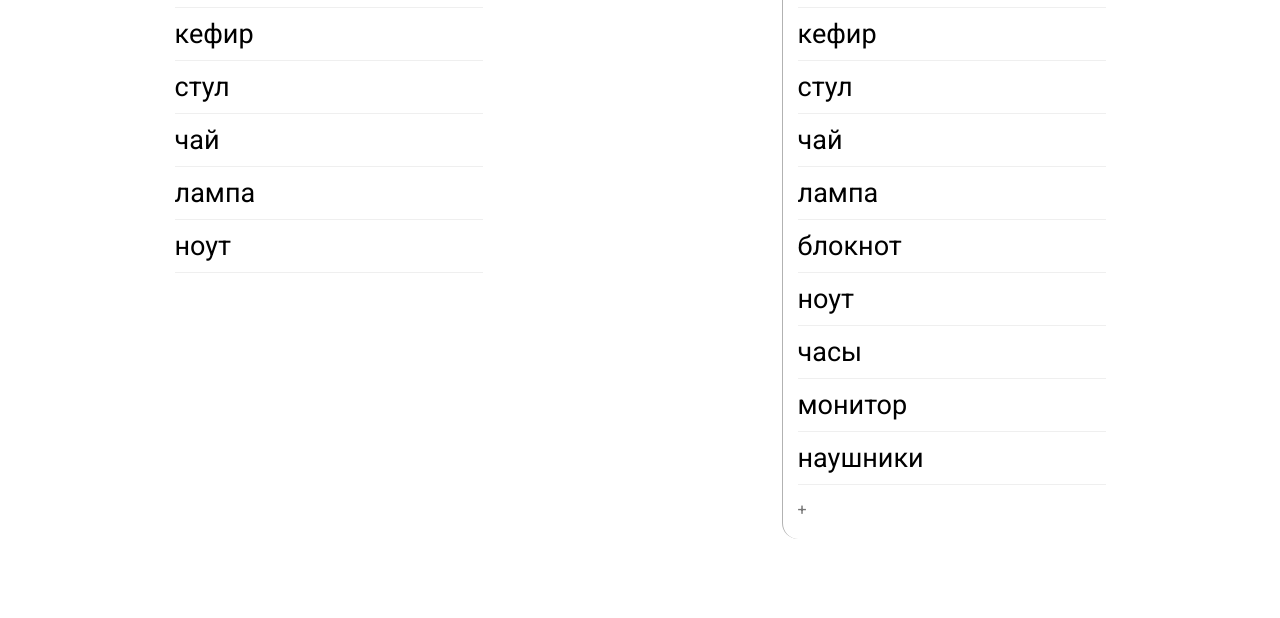
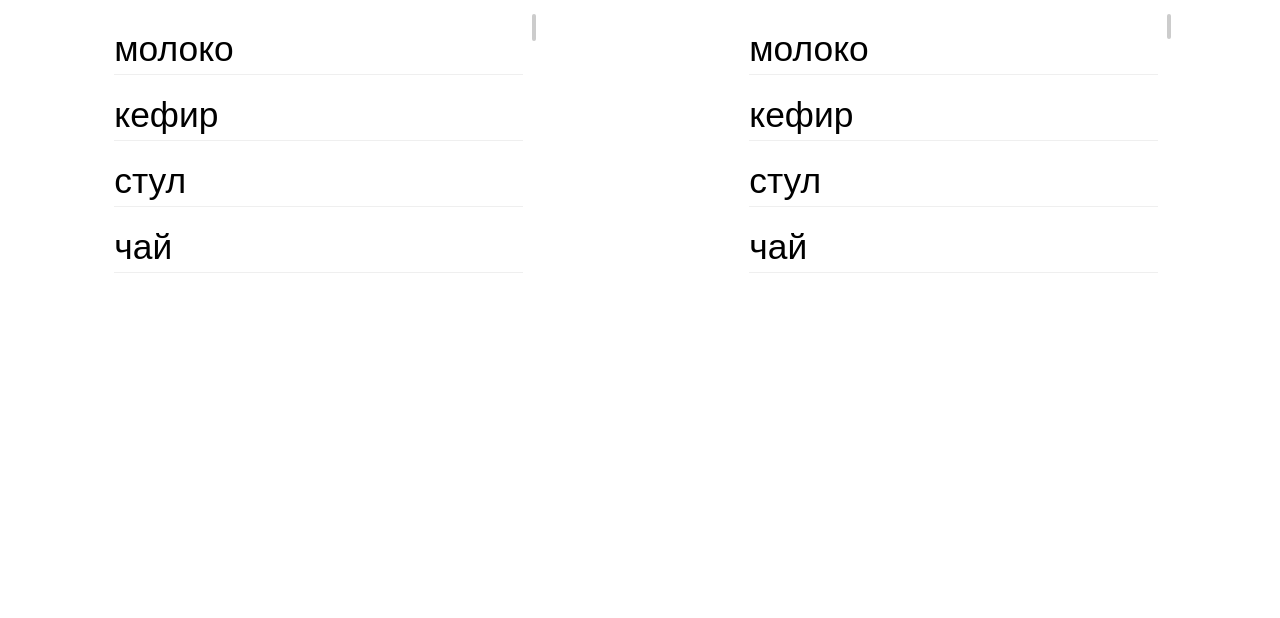
Before and after one commit to MaxBasharin/list-comparison, a plain HTML site: page index.html in a window 1280 px wide. Shown: the part 182-800 px from the top of the page. Drawn offline with Linux system fonts and the light colour scheme.

Commit message:
добавил ползунок скролла

```diff
--- a/index.html
+++ b/index.html
@@ -6,35 +6,18 @@
 		<meta http-equiv="X-UA-Compatible" content="IE=edge">
 		<meta name="viewport" content="width=device-width, initial-scale=1.0">
 		<title>list-comparison</title>
-		<link rel="stylesheet" href="./reset.css">
 		<link rel="stylesheet" href="./style.css">
 	</head>
 
 	<body>
-		<div class="page">
-			<header class="header">
+
+		<div class="wrap">
+			<div class="flex">
 				<div class="container">
-					<div class="header__inner">
-						<h2 class="title">people 1</h2>
-						<h2 class="title">people 2</h2>
-					</div>
-				</div>
-			</header>
-			<div class="wrapper">
-				<div class="container">
-					<div class="wrapper__inner">
-						<div class="block__content">
-							<ul class="category__list">
-								<li><input type="text" id="" value="молоко"></li>
-								<li><input type="text" id="" value="кефир"></li>
-								<li><input type="text" id="" value="стул"></li>
-								<li><input type="text" id="" value="чай"></li>
-								<li><input type="text" id="" value="лампа"></li>
-								<li><input type="text" id="" value="ноут"></li>
-							</ul>
-						</div>
-						<div class="block__content">
-							<ul class="category__list">
+					<h2 class="title">people 1</h2>
+					<div class="viewport">
+						<div class="content-box">
+							<ul class="content-list">
 								<li><input type="text" id="" value="молоко"></li>
 								<li><input type="text" id="" value="кефир"></li>
 								<li><input type="text" id="" value="стул"></li>
@@ -45,16 +28,119 @@
 								<li><input type="text" id="" value="часы"></li>
 								<li><input type="text" id="" value="монитор"></li>
 								<li><input type="text" id="" value="наушники"></li>
+								<li><input type="text" id="" value="молоко"></li>
+								<li><input type="text" id="" value="кефир"></li>
+								<li><input type="text" id="" value="стул"></li>
+								<li><input type="text" id="" value="чай"></li>
+								<li><input type="text" id="" value="лампа"></li>
+								<li><input type="text" id="" value="блокнот"></li>
+								<li><input type="text" id="" value="ноут"></li>
+								<li><input type="text" id="" value="часы"></li>
+								<li><input type="text" id="" value="монитор"></li>
+								<li><input type="text" id="" value="наушники"></li>
+								<li><input type="text" id="" value="молоко"></li>
+								<li><input type="text" id="" value="кефир"></li>
+								<li><input type="text" id="" value="стул"></li>
+								<li><input type="text" id="" value="чай"></li>
+								<li><input type="text" id="" value="лампа"></li>
+								<li><input type="text" id="" value="блокнот"></li>
+								<li><input type="text" id="" value="ноут"></li>
+								<li><input type="text" id="" value="часы"></li>
+								<li><input type="text" id="" value="монитор"></li>
+								<li><input type="text" id="" value="наушники"></li>
+								<li><input type="text" id="" value="молоко"></li>
+								<li><input type="text" id="" value="кефир"></li>
+								<li><input type="text" id="" value="стул"></li>
+								<li><input type="text" id="" value="чай"></li>
+								<li><input type="text" id="" value="лампа"></li>
+								<li><input type="text" id="" value="блокнот"></li>
+								<li><input type="text" id="" value="ноут"></li>
+								<li><input type="text" id="" value="часы"></li>
+								<li><input type="text" id="" value="монитор"></li>
+								<li><input type="text" id="" value="наушники"></li>
+
 							</ul>
-							<form class="list__item">
-								<input type="text" placeholder="+" id="new">
-							</form>
+
+
 						</div>
+					</div>
+				</div>
 
+				<div class="container">
+					<h2 class="title">people 2</h2>
+					<div class="viewport">
+						<div class="content-box">
+							<ul class="content-list">
+								<li><input type="text" id="" value="молоко"></li>
+								<li><input type="text" id="" value="кефир"></li>
+								<li><input type="text" id="" value="стул"></li>
+								<li><input type="text" id="" value="чай"></li>
+								<li><input type="text" id="" value="лампа"></li>
+								<li><input type="text" id="" value="блокнот"></li>
+								<li><input type="text" id="" value="ноут"></li>
+								<li><input type="text" id="" value="часы"></li>
+								<li><input type="text" id="" value="монитор"></li>
+								<li><input type="text" id="" value="наушники"></li>
+								<li><input type="text" id="" value="молоко"></li>
+								<li><input type="text" id="" value="кефир"></li>
+								<li><input type="text" id="" value="стул"></li>
+								<li><input type="text" id="" value="чай"></li>
+								<li><input type="text" id="" value="лампа"></li>
+								<li><input type="text" id="" value="блокнот"></li>
+								<li><input type="text" id="" value="ноут"></li>
+								<li><input type="text" id="" value="часы"></li>
+								<li><input type="text" id="" value="монитор"></li>
+								<li><input type="text" id="" value="наушники"></li>
+								<li><input type="text" id="" value="молоко"></li>
+								<li><input type="text" id="" value="кефир"></li>
+								<li><input type="text" id="" value="стул"></li>
+								<li><input type="text" id="" value="чай"></li>
+								<li><input type="text" id="" value="лампа"></li>
+								<li><input type="text" id="" value="блокнот"></li>
+								<li><input type="text" id="" value="ноут"></li>
+								<li><input type="text" id="" value="часы"></li>
+								<li><input type="text" id="" value="монитор"></li>
+								<li><input type="text" id="" value="наушники"></li>
+								<li><input type="text" id="" value="молоко"></li>
+								<li><input type="text" id="" value="кефир"></li>
+								<li><input type="text" id="" value="стул"></li>
+								<li><input type="text" id="" value="чай"></li>
+								<li><input type="text" id="" value="лампа"></li>
+								<li><input type="text" id="" value="блокнот"></li>
+								<li><input type="text" id="" value="ноут"></li>
+								<li><input type="text" id="" value="часы"></li>
+								<li><input type="text" id="" value="монитор"></li>
+								<li><input type="text" id="" value="наушники"></li>
+								<li><input type="text" id="" value="молоко"></li>
+								<li><input type="text" id="" value="кефир"></li>
+								<li><input type="text" id="" value="стул"></li>
+								<li><input type="text" id="" value="чай"></li>
+								<li><input type="text" id="" value="лампа"></li>
+								<li><input type="text" id="" value="блокнот"></li>
+								<li><input type="text" id="" value="ноут"></li>
+								<li><input type="text" id="" value="часы"></li>
+								<li><input type="text" id="" value="монитор"></li>
+								<li><input type="text" id="" value="наушники"></li>
+								<li><input type="text" id="" value="молоко"></li>
+								<li><input type="text" id="" value="кефир"></li>
+								<li><input type="text" id="" value="стул"></li>
+								<li><input type="text" id="" value="чай"></li>
+								<li><input type="text" id="" value="лампа"></li>
+								<li><input type="text" id="" value="блокнот"></li>
+								<li><input type="text" id="" value="ноут"></li>
+								<li><input type="text" id="" value="часы"></li>
+								<li><input type="text" id="" value="монитор"></li>
+								<li><input type="text" id="" value="наушники"></li>
+							</oul>
+
+							<input class="add__list-item" type="text" placeholder="+" id="new">
+						</div>
 					</div>
 				</div>
 			</div>
 		</div>
+
+
 	</body>
 	<script src="./main.js"></script>
 </html>
--- a/main.js
+++ b/main.js
@@ -0,0 +1,119 @@
+(function() {
+	'use strict'
+
+	class ScrollBox {
+		// минимальная высота ползунка скроллбара
+		static SCROLLER_HEIGHT_MIN = 25;
+
+		constructor(container) {
+			// область просмотра, в которой находится контент и скроллбар
+			this.viewport = container.querySelector('.viewport');
+			// контейнер, в котором будет прокручиваться информация
+			this.contentBox = container.querySelector('.content-box');
+			// флаг нажатия на левую кнопку мыши
+			this.pressed = false;
+			this.init();
+		}
+
+		init() {
+			// высоты полученных элементов
+			this.viewportHeight = this.viewport.offsetHeight;
+			this.contentHeight = this.contentBox.scrollHeight;
+			// если высота контента меньше или равна высоте вьюпорта,
+			// выходим из функции
+			if (this.viewportHeight >= this.contentHeight) return;
+
+			// возможная максимальная прокрутка контента
+			this.max = this.viewport.clientHeight - this.contentHeight;
+			// соотношение между высотами вьюпорта и контента
+			this.ratio = this.viewportHeight / this.contentHeight;
+			// формируем полосу прокрутки и полунок
+			this.createScrollbar();
+			// устанавливаем обработчики событий
+			this.registerEventsHandler();
+		}
+
+		createScrollbar() {
+			// создаём новые DOM-элементы DIV из которых будет
+			// сформирован скроллбар
+			const scrollbar = document.createElement('div'),
+				  scroller = document.createElement('div');
+
+			// присваиваем созданным элементам соответствующие классы
+			scrollbar.className = 'scrollbar';
+			scroller.className = 'scroller';
+
+			// вставляем созданные элементы в document
+			scrollbar.appendChild(scroller);
+			this.viewport.appendChild(scrollbar);
+
+			// получаем DOM-объект ползунка полосы прокрутки, вычисляем и
+			// устанавливаем его высоту
+			this.scroller = this.viewport.querySelector('.scroller');
+			this.scrollerHeight = parseInt(this.ratio * this.viewportHeight);
+			this.scrollerHeight = (this.scrollerHeight <= ScrollBox.SCROLLER_HEIGHT_MIN) ? ScrollBox.SCROLLER_HEIGHT_MIN : this.scrollerHeight;
+			this.scroller.style.height = this.scrollerHeight + 'px';
+		}
+
+		// регистрация обработчиков событий
+		registerEventsHandler(e) {
+			// вращение колёсика мыши
+			this.contentBox.addEventListener('scroll', () => {
+				this.scroller.style.top = (this.contentBox.scrollTop * this.ratio) + 'px';
+			});
+
+			// нажатие на левую кнопку мыши
+			this.scroller.addEventListener('mousedown', e => {
+				// координата по оси Y нажатия левой кнопки мыши
+				this.start = e.clientY;
+				// устанавливаем флаг, информирующий о нажатии левой кнопки мыши
+				this.pressed = true;
+			});
+
+			// перемещение мыши
+			document.addEventListener('mousemove', this.drop.bind(this));
+
+			// отпускание левой кнопки мыши
+			document.addEventListener('mouseup', () => this.pressed = false);
+		}
+
+		drop(e) {
+			e.preventDefault();
+			// если кнопка мыши не нажата, прекращаем работу функции
+			if (this.pressed === false) return;
+
+			// величина перемещения мыши
+			let shiftScroller = this.start - e.clientY;
+			// изменяем положение бегунка на величину перемещения мыши
+			this.scroller.style.top = (this.scroller.offsetTop - shiftScroller) + 'px';
+
+			// величина, на которую должен переместиться контент
+			let shiftContent = this.scroller.offsetTop / this.ratio;
+			// сумма высоты ползунка и его отступа от верхней границы вьюпорта
+			const totalheightScroller = this.scroller.offsetHeight + this.scroller.offsetTop;
+			// максимальный отступ, который может быть у ползунка в зависимости от его
+			// высоты и высоты вьюпорта
+			const maxOffsetScroller = this.viewportHeight - this.scroller.offsetHeight;
+
+			// ограничиваем перемещение ползунка
+			// по верхней границе вьюпорта
+			if (this.scroller.offsetTop < 0) this.scroller.style.top = '0px';
+			// по нижней границе вьюпорта
+			if (totalheightScroller >= this.viewportHeight) this.scroller.style.top = maxOffsetScroller + 'px';
+
+			// прокручиваем контент на величину пропорциональную перемещению ползунка
+			this.contentBox.scrollTo(0, shiftContent);
+			// устанавливаем координату Y начала движения мыши равной текущей координате Y
+			this.start = e.clientY;
+		}
+	}
+
+	// выбираем все блоки на странице, в которых может понадобиться
+	// прокрутка контента
+	const containers = document.querySelectorAll('.container');
+	// перебираем полученную коллекцию элементов
+	for (let container of containers) {
+		// создаём экземпляр контейнера, в котором будем прокручивать контент
+		const scrollbox = new ScrollBox(container);
+	}
+})();
--- a/reset.css
+++ /dev/null
@@ -1,102 +0,0 @@
-/* Reset and base styles  */
-* {
-	padding: 0px;
-	margin: 0px;
-	border: none;
-}
-
-*,
-*::before,
-*::after {
-	box-sizing: border-box;
-}
-
-:focus,
-:active {
-	/*outline: none;*/
-}
-
-a:focus,
-a:active {
-	/* outline: none;*/
-}
-
-/* Links */
-
-a, a:link, a:visited  {
-    /* color: inherit; */
-    text-decoration: none;
-    /* display: inline-block; */
-}
-
-a:hover  {
-    /* color: inherit; */
-    text-decoration: none;
-}
-
-/* Common */
-
-aside, nav, footer, header, section, main {
-	display: block;
-}
-
-h1, h2, h3, h4, h5, h6, p {
-    font-size: inherit;
-	font-weight: inherit;
-}
-
-ul, ul li {
-	list-style: none;
-}
-
-img {
-	vertical-align: top;
-}
-
-img, svg {
-	max-width: 100%;
-	height: auto;
-}
-
-address {
-  font-style: normal;
-}
-
-/* Form */
-
-input, textarea, button, select {
-	font-family: inherit;
-    font-size: inherit;
-    color: inherit;
-    background-color: transparent;
-}
-
-input::-ms-clear {
-	display: none;
-}
-
-button, input[type="submit"] {
-    display: inline-block;
-    box-shadow: none;
-    background-color: transparent;
-    background: none;
-    cursor: pointer;
-}
-
-input:focus, input:active,
-button:focus, button:active {
-    outline: none;
-}
-
-button::-moz-focus-inner {
-	padding: 0;
-	border: 0;
-}
-
-label {
-	cursor: pointer;
-}
-
-legend {
-	display: block;
-}
--- a/style.css
+++ b/style.css
@@ -1,9 +1,66 @@
 @import url('https://fonts.googleapis.com/css2?family=Roboto:wght@400;700&display=swap');
 
-*,
-*:before,
-*:after {
+
+
+/* reset */
+html,
+body,
+h1,
+div,
+button,
+canvas,
+ul,
+li {
+	margin: 0;
+	padding: 0;
+}
+
+* {
+	-webkit-box-sizing: border-box;
 	box-sizing: border-box;
+}
+
+ul {
+	list-style-type: none;
+}
+
+body {
+	font: 400 15px/20px Roboto, sans-serif;
+	color: #333;
+	background-color: #fff;
+}
+
+h1 {
+	font-weight: 500;
+	font-size: 20px;
+	margin-bottom: 30px;
+}
+
+/* grid */
+html,
+body,
+.wrap {
+	height: 100%;
+}
+
+.wrap {
+	margin: 0 auto 20px;
+	padding: 50px 10px;
+}
+
+.wrap>div {
+	margin-bottom: 30px;
+}
+
+.wrap>div .container+.container {
+	margin-left: 10px;
+}
+
+.flex {
+	display: -webkit-box;
+	display: -ms-flexbox;
+	display: flex;
+	justify-content: space-around;
 }
 
 :root {
@@ -11,86 +68,95 @@
 	--color-Silver-Chalice: rgba(0, 0, 0, 0.3)
 }
 
-body {
-	margin: 0;
-	padding: 0;
-	font-family: 'Roboto', sans-serif;
-}
-
-/* Page */
-.page {
-	padding-top: 50px;
-	overflow: hidden;
-}
-
-
-/* Container */
-.container {
-	width: 100%;
-	max-width: 1230px;
-	padding: 0;
-	margin: 0 auto;
-}
-
-
 .title {
 	line-height: 1;
 	font-size: calc(var(--index) * 2.5);
 	font-weight: bold;
 }
 
-.header__inner {
-	display: flex;
-	justify-content: space-around;
-	margin-bottom: 30px;
+/* content */
+.container {
+	width: calc(var(--index) * 20.5);
+	height: 420px;
+	position: relative;
+
+
+	background: #fff;
 }
 
-.wrapper__inner {
-	display: flex;
-	justify-content: space-around;
+.viewport {
+	overflow: hidden;
+	position: absolute;
+	left: 0px;
+	right: 0px;
+	top: calc(var(--index) * 7);
+	bottom: 7px;
+}
+
+.content-box {
+	height: 100%;
+	position: absolute;
+	left: 0;
+	right: -17px;
+	overflow-y: scroll;
+}
+
+.content-list {
+	padding: 0 30px 0 5px;
+	-webkit-user-select: none;
+	user-select: none;
+}
+
+.content-list li input {
+	text-decoration: none;
+	font-size: calc(var(--index) * 1.7);
+	width: 100%;
+	border: 0;
+	border-bottom: 1px solid #efefef;
+	padding: 10px 0 5px;
+	margin: 5px 0;
+}
+
+.content-list li input:focus {
+	outline: none;
+	box-shadow: 1px 1px 2px 0 #7CBB00;
+}
+
+.add__list-item {
+	max-width: 100%;
+	margin-top: 15px;
+	padding: 10px;
+	border: 1px solid #cdcdcd;
+}
+
+.add__list-item:focus {
+	outline: none;
+	border: 1px solid #7CBB00;
 
 }
 
-.block__content {
-	min-width: calc(var(--index) * 2.5);
-	padding: 5px 15px 20px;
+/* scroll bar */
+.scrollbar,
+.scroller {
+	width: 4px;
+	position: absolute;
+	top: 0;
 }
 
-.block__content + .block__content {
-	margin-left: 15px;
-	border-left: 1px solid var(--color-Silver-Chalice);
-	border-radius: 16px;
+.scrollbar {
+	right: 0;
+	bottom: 0;
 }
 
-.category__list * {
-	transition: .4s linear;
+.scroller {
+	left: 0;
+	border-radius: 2px;
+	background: #ccc;
+	cursor: pointer;
 }
 
-.category__list {
-
-	list-style-type: circle;
-	list-style-position: inside;
-	margin: 0;
-	margin-bottom: 15px;
+/* Hacks */
+_:-ms-input-placeholder,
+:root .content-list {
+	padding-left: 20px;
 }
-
-.category__list li {
-	border-bottom: 1px solid #efefef;
-	padding: 10px 0;
-}
-
-.category__list input {
-	text-decoration: none;
-
-	font-size: calc(var(--index) * 1.3);
-	max-width: 100%;
-}
-
-.category__list li span {
-	float: right;
-	display: inline-block;
-	border: 1px solid #efefef;
-	padding: 0 5px;
-	font-size: 13px;
-	color: #999;
-}
```
